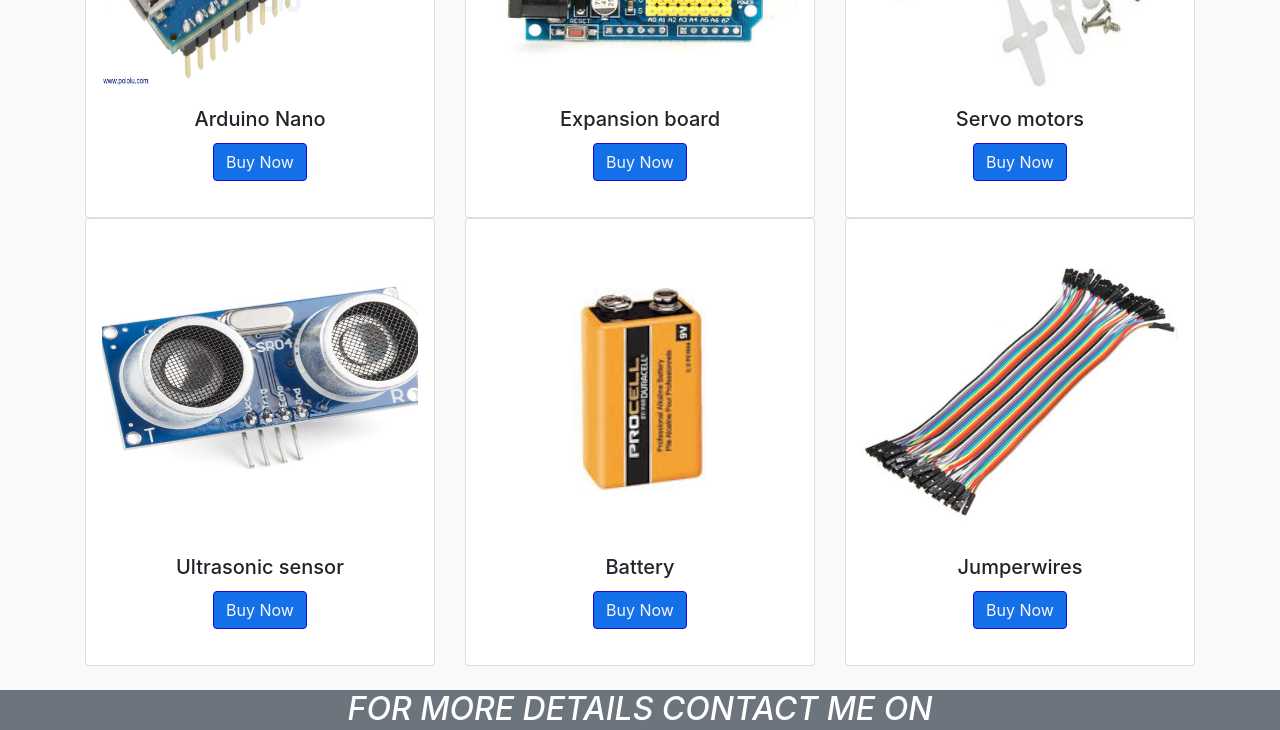
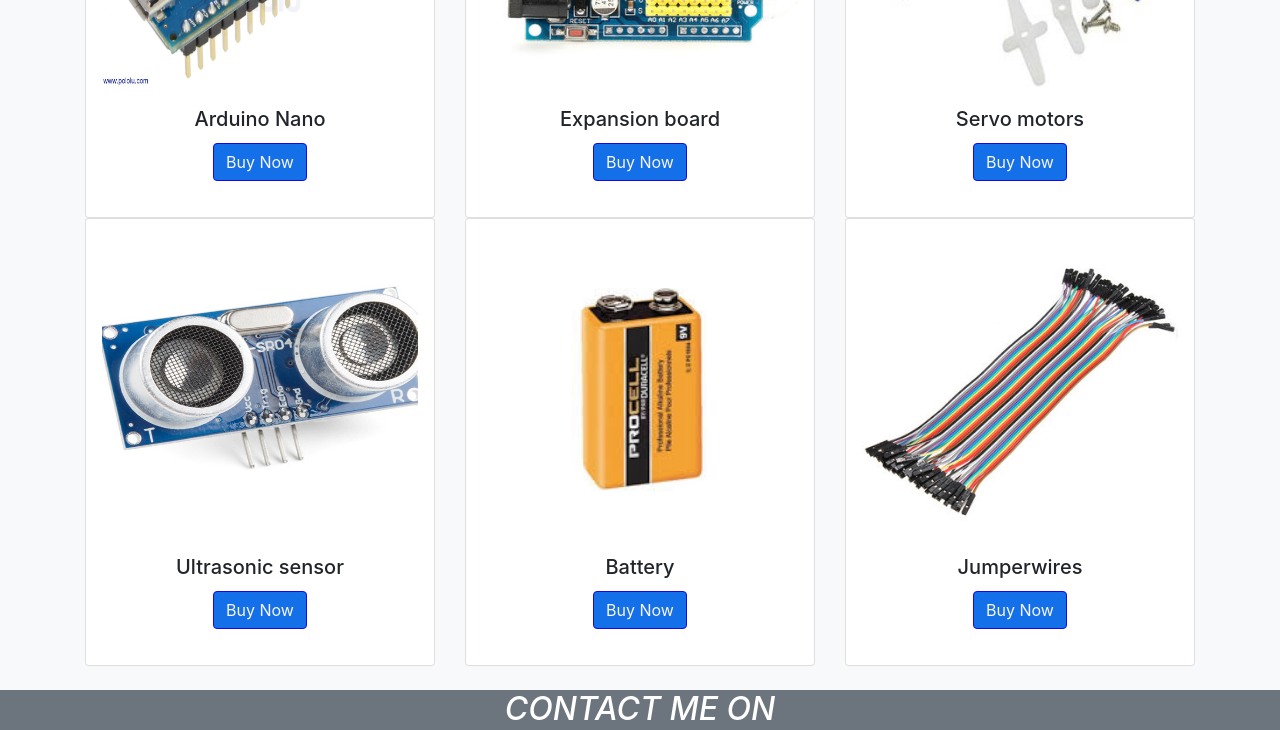
Before and after one commit to Karthik-Sunil-K/karthiksunil, a plain HTML site: page otto.html in a window 1280 px wide. Shown: the part 995-1725 px from the top of the page. Drawn offline with nearby package versions, Linux system fonts and the light colour scheme.

Commit message:
contact-otto

```diff
--- a/otto.html
+++ b/otto.html
@@ -121,7 +121,7 @@
    </section>
 
    <section class="social-menu bg-secondary">
-    <h2>FOR MORE DETAILS CONTACT ME ON</h2>
+    <h2>CONTACT ME ON</h2>
           <a href="https://www.facebook.com/karthiksunil.karthiksunil.50"><i class="fa fa-facebook" ></i></a>
           <a href="https://instagram.com/karthi4l?igshid=1w9x6ps7exig4"><i class="fa fa-instagram" ></i></a>
           <a href="http://linkedin.com/in/karthik-sunil-b9ab441a4"><i class="fa fa-linkedin" ></i></a>
```
